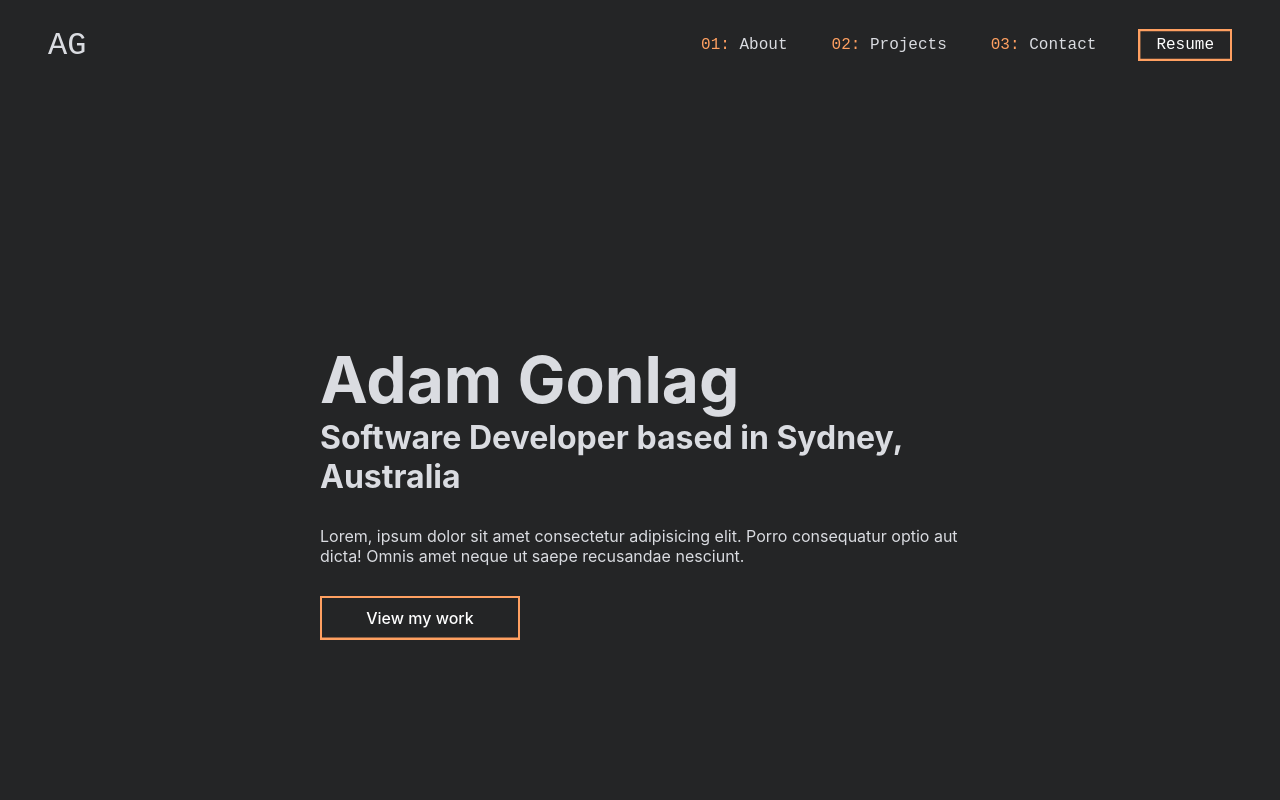
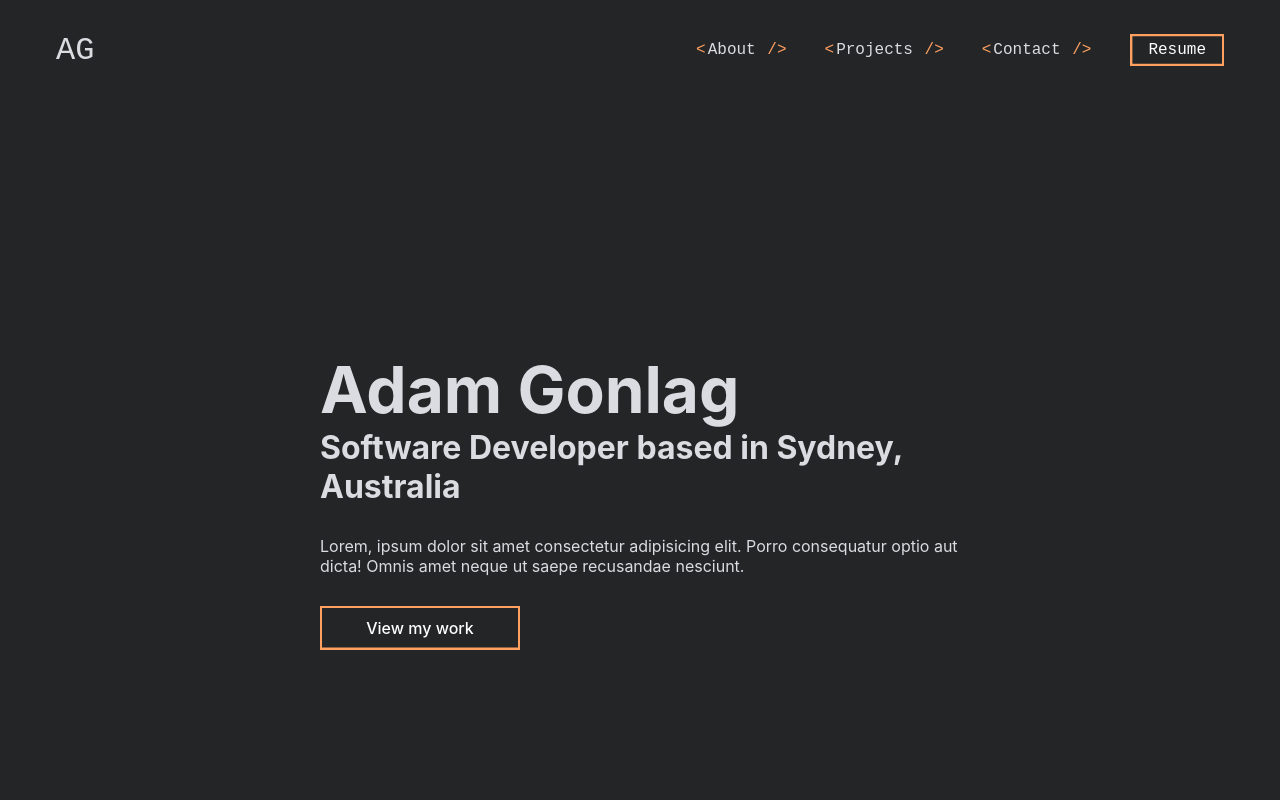
Before and after one commit to adamgonlag/portfolio, a Next.js app: page /article/1 in a window 1280 px wide. Shown: the top 800 px of the page. Built offline with nearby package versions, Linux system fonts and the light colour scheme.

Commit message:
cutsom scrollbar

```diff
--- a/components/NavItem.js
+++ b/components/NavItem.js
@@ -6,8 +6,9 @@ const NavItem = ({ item }) => {
     <li className={navStyles.item}>
       <Link href={item.slug}>
         <a className={navStyles.link}>
-          <span className={navStyles.span}>0{item.id}: </span>
+          <span className={navStyles.span}>{"<"}</span>
           {item.name}
+          <span className={navStyles.span}>{" />"}</span>
         </a>
       </Link>
     </li>
--- a/components/Navbar.js
+++ b/components/Navbar.js
@@ -12,6 +12,7 @@ const menuItems = [
 const Navbar = () => {
   return (
     <nav className={navStyles.navbar}>
+      <div className={navStyles.navItems}>
         <div className={navStyles.logo}>AG</div>
         <ul className={navStyles.list}>
           {menuItems.map((item) => {
@@ -21,6 +22,7 @@ const Navbar = () => {
             <Button text="Resume" />
           </li>
         </ul>
+      </div>
     </nav>
   );
 };
--- a/styles/Navbar.module.scss
+++ b/styles/Navbar.module.scss
@@ -2,8 +2,14 @@
   height: var(--nav-height);
   background-color: var(--bg);
   color: var(--text-color);
-  padding: 10px 3rem;
+  padding: 0 3.5rem;
   font-family: var(--font-mono);
+  display: flex;
+  align-items: center;
+  justify-content: center;
+
+  .navItems {
+    width: 100%;
     display: flex;
     align-items: center;
     justify-content: space-between;
@@ -30,7 +36,7 @@
     }
 
     .link {
-    padding: 5px 15px;
+      padding: 5px 10px;
       margin: 2px;
 
       &:hover {
@@ -42,5 +48,7 @@
 
     .span {
       color: var(--text-secondary);
+      margin: 0 2px;
     }
   }
+}
--- a/styles/globals.scss
+++ b/styles/globals.scss
@@ -9,7 +9,7 @@ body {
   --bg-accent: #484a4d;
   --text-color: #dadce1;
   --text-secondary: rgb(255, 160, 97);
-  --nav-height: 90px;
+  --nav-height: 100px;
   --border: 1px solid #474a4d;
   --border-radius: 8px;
   --speed: 500ms;
@@ -50,3 +50,18 @@ picture {
   max-width: 100%;
   display: block;
 }
+
+html::-webkit-scrollbar {
+  width: 15px;
+}
+
+html::-webkit-scrollbar-track {
+  background: var(--bg);
+}
+
+html::-webkit-scrollbar-thumb {
+  background: var(--bg-accent);
+  border-radius: 10px;
+  border: 4px var(--bg) solid;
+  background-clip: padding-box;
+}
```
Lines whose indentation alone changed are shown as unchanged.
